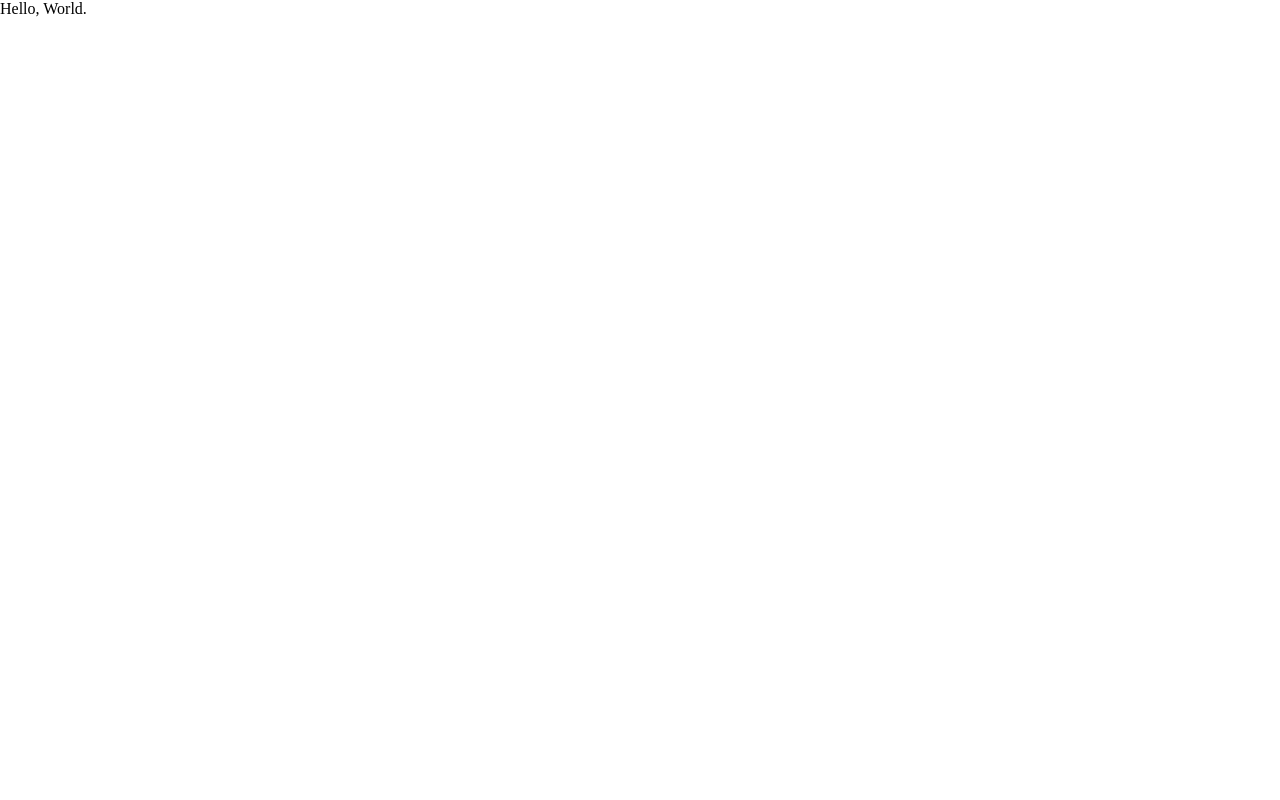
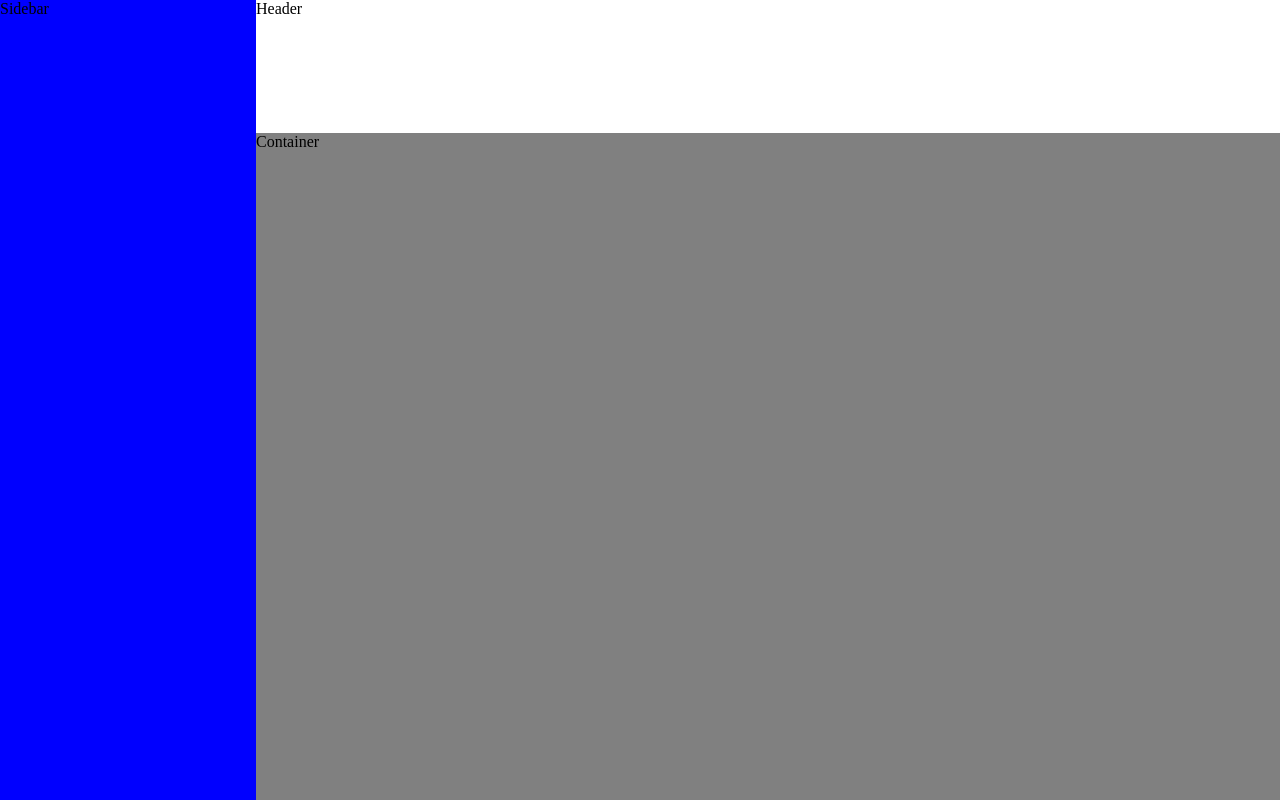
Before and after one commit to hardanders/project-admin_dashboard, a plain HTML site: page index.html in a window 1280 px wide. Drawn offline with Linux system fonts and the light colour scheme.

Commit message:
Added containers for basic layout - sidebar, header, container

```diff
--- a/index.html
+++ b/index.html
@@ -4,10 +4,14 @@
     <meta charset="UTF-8">
     <meta http-equiv="X-UA-Compatible" content="IE=edge">
     <meta name="viewport" content="width=device-width, initial-scale=1.0">
-    <title>Document</title>
+    <title>Admin Dashboard</title>
     <link rel="stylesheet" href="./styles.css">
 </head>
 <body>
-    <div>Hello, World.</div>
+    <div id="wrapper">
+        <div class="sidebar">Sidebar</div>
+        <div class="header">Header</div>
+        <div class="main-container">Container</div>
+    </div>
 </body>
 </html>
--- a/styles.css
+++ b/styles.css
@@ -2,3 +2,25 @@
     padding: 0;
     margin: 0;
 }
+
+#wrapper {
+    display: grid;
+    grid-template-columns: 1fr 4fr;
+    grid-template-rows: 1fr 5fr;
+    height: 100vh;
+}
+
+.sidebar {
+    grid-area: 1 / 1 / 3 / 2;
+    background-color: blue;
+}
+
+.header {
+    grid-area: 1 / 2 / 2 / 3;
+    height: 20%;
+}
+
+.main-container {
+    grid-area: 2 / 2 / 3 / 3;
+    background-color: gray;
+}
```
